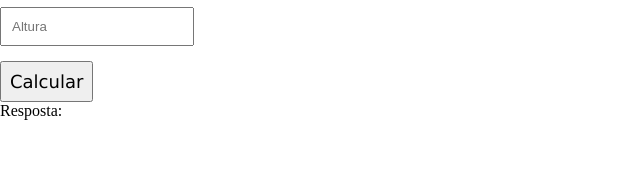
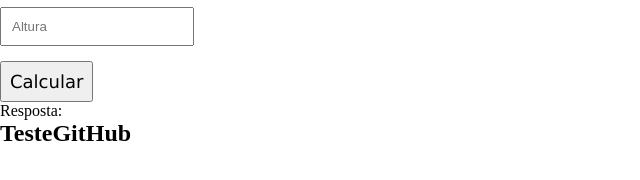
Before and after one commit to wesleyrabelo2500/aulaIMC, a plain HTML site: page index.html in a window 1280 px wide. Shown: the part 84-264 px from the top of the page, without its empty margins (0-640 px from the left). Drawn offline with Linux system fonts and the light colour scheme.

Commit message:
Update index.html

```diff
--- a/index.html
+++ b/index.html
@@ -19,5 +19,7 @@
     <button type="button" id="btnCalcula" onclick="calculaIMC()"> Calcular </button>
 
     <p id="resp">Resposta:  </p>
+
+    <h2>TesteGitHub</h2>
 </body>
 </html>
```
